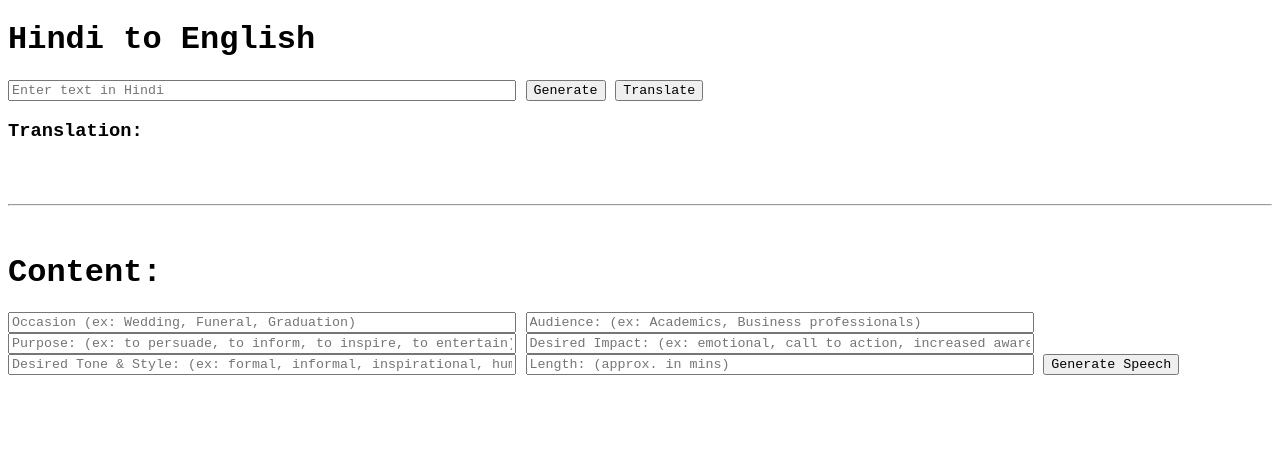
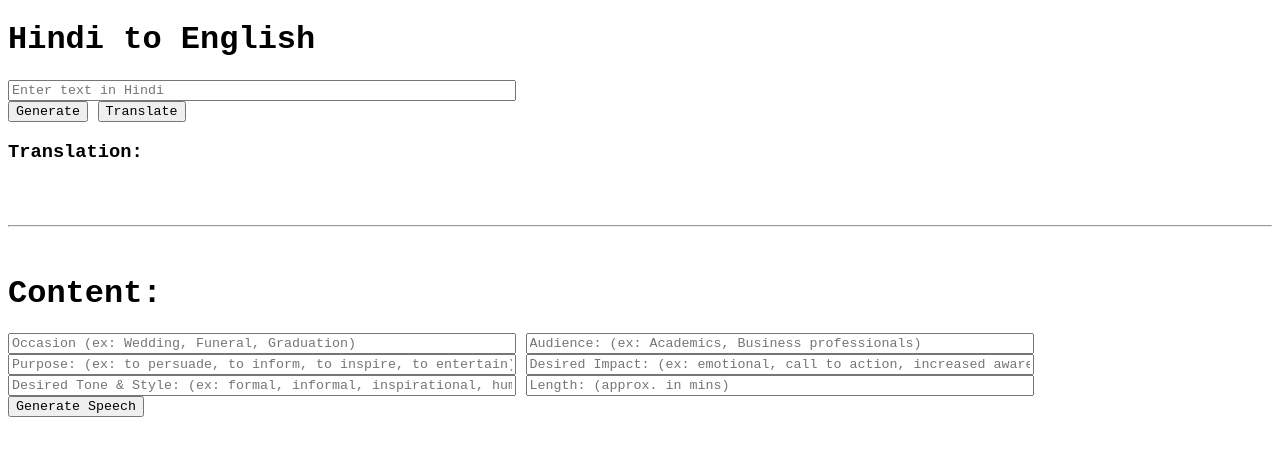
Before and after one commit to jyotirmay-exe/adhicrat-ai-backend, a website: page index.html in a window 1280 px wide. Drawn offline with Linux system fonts and the light colour scheme.

Commit message:
page update

```diff
--- a/index.html
+++ b/index.html
@@ -12,7 +12,7 @@
         }
     </style>
     <h1>Hindi to English</h1>
-    <input type="text" id="field" placeholder="Enter text in Hindi" style="width: 500px;">
+    <input type="text" id="field" placeholder="Enter text in Hindi" style="width: 500px;"> <br>
     <button onclick="generateText()">Generate</button>
     <button onclick="translateText()">Translate</button>
 
@@ -28,7 +28,7 @@
     <input type="text" id="desiredImpact" placeholder="Desired Impact: (ex: emotional, call to action, increased awareness)" style="width: 500px;">
     <input type="text" id="speakerRole" placeholder="Desired Tone & Style: (ex: formal, informal, inspirational, humorous)" style="width: 500px;">
     <input type="text" id="duration" placeholder="Length: (approx. in mins)" style="width: 500px;">
-
+    <br>
     <button onclick="genSpeech()">Generate Speech</button>
     <p id="content"></p>
 
```
